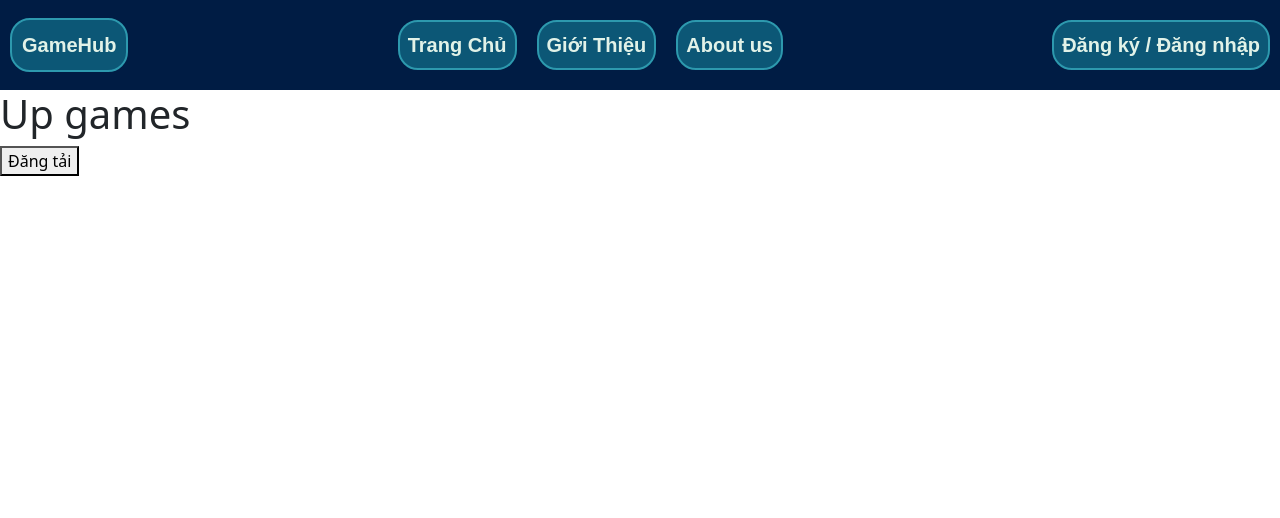
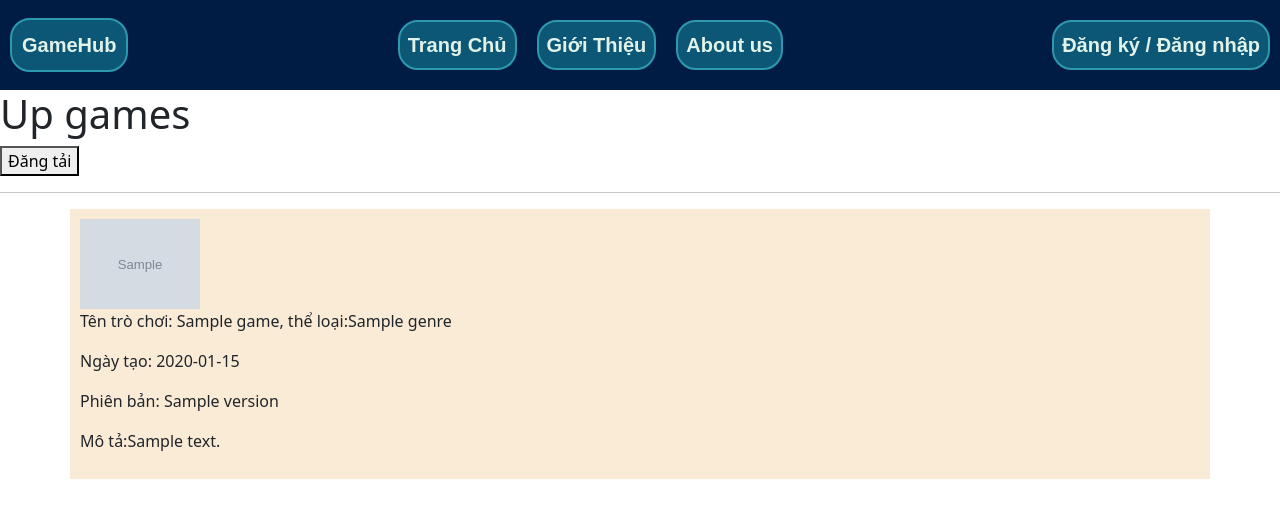
Before and after one commit to qichuang5705/Game-Hub-Platform, a Django app: template games/templates/Uploadgame.html in a window 1280 px wide. Shown: the top 518 px of the page. Run offline with Django 3.2, Linux system fonts and the light colour scheme; the template is opened without the code that fills it: most values are stand-ins (such as "Sample title", 1, 10 or a date in 2020); grey boxes marked "Sample" are stand-in pictures.

Commit message:
Phát triển đăng tải game

```diff
--- a/games/form.py
+++ b/games/form.py
@@ -11,4 +11,4 @@ class CommentForm(forms.ModelForm):
 class UpGameForm(forms.ModelForm):
     class Meta:
         model = Game
-        fields = ('name', 'genre', 'description', 'image', 'file', 'game_type')
+        fields = ('name', 'genre', 'description', 'image', 'file')
--- a/games/templates/Uploadgame.html
+++ b/games/templates/Uploadgame.html
@@ -11,5 +11,22 @@
             {{ form.as_p }}
             <button type="submit">Đăng tải</button>
         </form>
+
+        <hr>
+        <div class="container">
+            {% for game in games %}
+            <div class="row" style="margin-top: 10px; background-color: antiquewhite;">
+                <div class="col" style="width: 200px; padding: 10px; ">
+                    <a href="games/game_detail/{{ game.id }}">
+                        <img width="120px" src="{{ game.image.url }}" alt="hình trò chơi">
+                    </a>
+                    <p>Tên trò chơi: {{game.name}}, thể loại:{{ game.genre }}</p>
+                    <p>Ngày tạo: {{ game.datecreate }}</p>
+                    <p>Phiên bản: {{ game.version }}</p>
+                    <p>Mô tả:{{ game.description }}</p>
+                </div>
+            </div>
+            {% endfor %}
+        </div>
     </body>
 </html>
```
Also changed, not shown: accounts/templates/home.html (+10 -7 lines), games/models.py (+28 -6 lines), games/views.py (+11 -2 lines), games/migrations/0003_remove_game_game_type.py (added), games/migrations/0004_game_user_id.py (added), games/migrations/0005_game_version.py (added), games/migrations/0006_rename_user_id_game_user.py (added), media/image/Frieren.jpg (added), media/image/Omori_Icon.jpg (added), media/image/angry_BMO.jpg (added), media/image/download_7.jpg (added), media/image/jojo.jpg (added), 1 other file.
